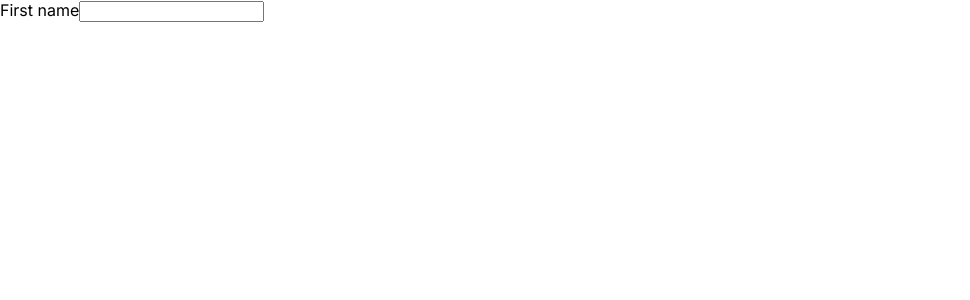
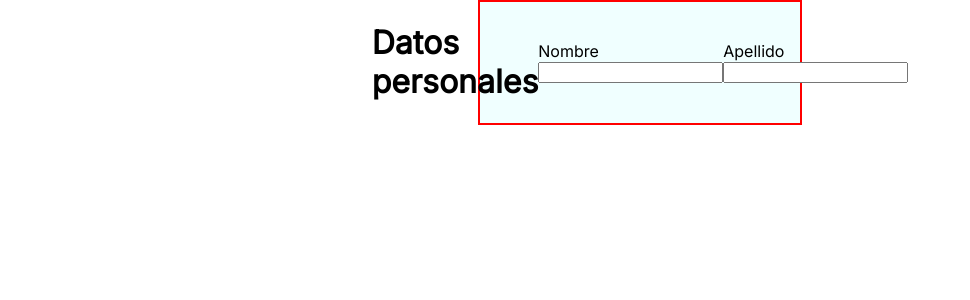
Before and after one commit to KodersKode/Daire-front-end, a React (Create React App) app: page /nuevo-paciente in a window 1280 px wide. Shown: the top 300 px of the page, without its empty margins (0-970 px from the left). Built offline with nearby package versions, Linux system fonts and the light colour scheme.

Commit message:
largetextbox created form started

```diff
--- /dev/null
+++ b/src/component/largeTextBox/index.definition.ts
@@ -0,0 +1,4 @@
+export type TLargeTextBoxProps = {
+  text: string;
+
+};
--- /dev/null
+++ b/src/component/pages/nuevo-paciente/index.module.css
@@ -0,0 +1,14 @@
+.form{
+    display: flex;
+    justify-content: center;
+}
+
+.section{
+    display: flex;
+    justify-content: center;
+    background-color: azure;
+    width: 20em;
+    align-items: center;
+    border: 2px solid red;
+
+}
--- a/src/component/pages/nuevo-paciente/index.tsx
+++ b/src/component/pages/nuevo-paciente/index.tsx
@@ -1,21 +1,30 @@
 import React from "react";
 import SmallTextBox from "../../smallTextBox";
 import { useState } from "react";
+import css from './index.module.css'
 
 function NuevoPaciente() {
-  const [value, setValue] = useState("");
+  const [nombre, setNombre] = useState(""); //firstName
+  const [apellido, setApellido] = useState('') //lastName
 
   function handleChange(e: React.ChangeEvent<HTMLInputElement>) {
-    setValue(e.target.value);
+    setNombre(e.target.value);
   }
   return (
-    <form>
+    <form className={css.form}>
+      <div className={css.section}>
+        <h1>Datos personales</h1>
       <SmallTextBox
-        label="First name"
-        value={value}
-        // handleChange={handleChange}
+        label="Nombre"
+        value={nombre}
         onChange={handleChange}
       />
+        <SmallTextBox
+        label="Apellido"
+        value={apellido}
+        onChange={(e)=>{setApellido(e.target.value)}}
+      />
+      </div>
     </form>
   );
 }
```
Also changed, not shown: src/component/largeTextBox/index.tsx (added, +13 -0 lines), src/component/largeTextBox/index.module.css (added), src/component/pages/nuevo-paciente/index.definition.ts (added), 2 other files (tests, documents, lock files or other folders).
